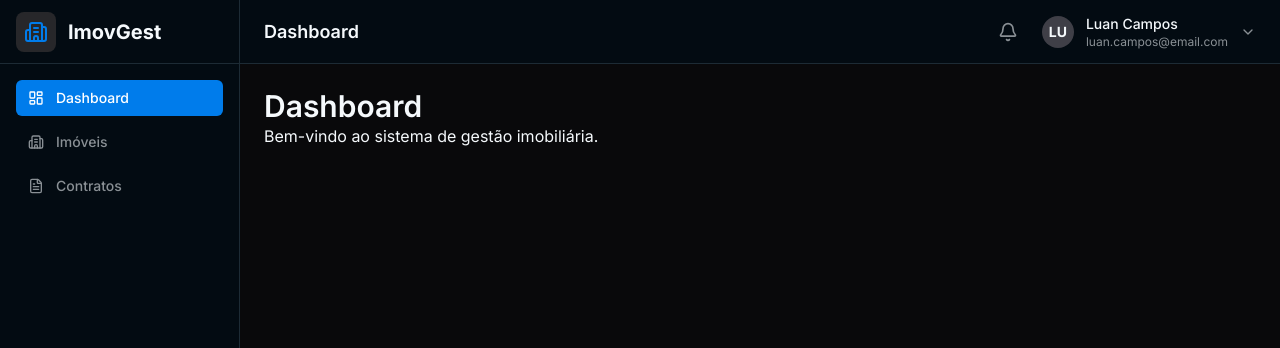
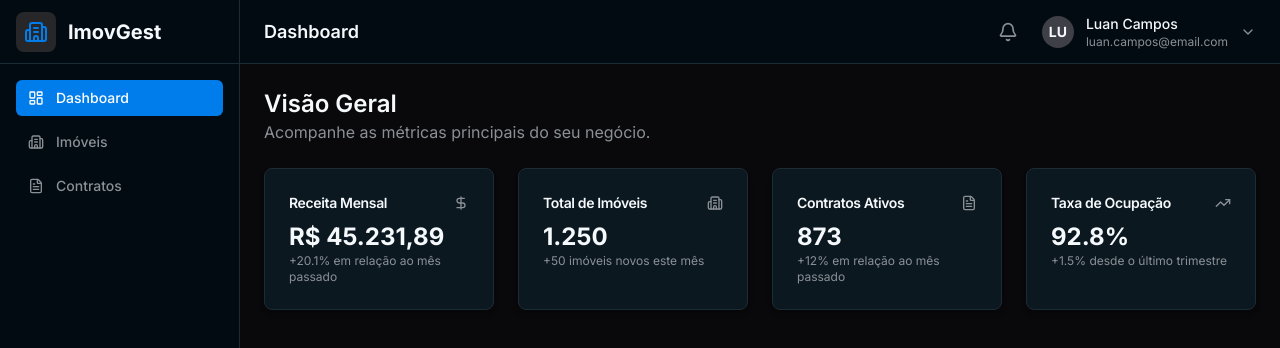
Before and after one commit to luanfcampos/gestao-imobiliaria, a Next.js app: page /dashboard in a window 1280 px wide. Shown: the top 348 px of the page. Built offline with nearby package versions, Linux system fonts and the light colour scheme.

Commit message:
Atualiza a página do Dashboard com novos cartões de métricas e refatora a tabela de imóveis para incluir um layout de cartão, melhorando a apresentação e a usabilidade.

```diff
--- a/src/app/dashboard/page.tsx
+++ b/src/app/dashboard/page.tsx
@@ -1,8 +1,74 @@
+import {
+  Card,
+  CardContent,
+  CardDescription,
+  CardHeader,
+  CardTitle,
+} from "@/components/ui/Card";
+import { DollarSign, Building2, FileText, TrendingUp } from "lucide-react";
+
 export default function DashboardPage() {
   return (
-    <div>
-      <h1 className="text-3xl font-bold">Dashboard</h1>
-      <p>Bem-vindo ao sistema de gestão imobiliária.</p>
+    <div className="space-y-6">
+      <div>
+        <h1 className="text-2xl font-bold">Visão Geral</h1>
+        <p className="text-[var(--color-text-secondary)]">
+          Acompanhe as métricas principais do seu negócio.
+        </p>
+      </div>
+
+      <div className="grid gap-6 md:grid-cols-2 lg:grid-cols-4">
+        <Card>
+          <CardHeader className="flex flex-row items-center justify-between space-y-0 pb-2">
+            <CardTitle className="text-sm font-medium">Receita Mensal</CardTitle>
+            <DollarSign className="h-4 w-4 text-[var(--color-text-secondary)]" />
+          </CardHeader>
+          <CardContent>
+            <div className="text-2xl font-bold">R$ 45.231,89</div>
+            <p className="text-xs text-[var(--color-text-secondary)]">
+              +20.1% em relação ao mês passado
+            </p>
+          </CardContent>
+        </Card>
+        <Card>
+          <CardHeader className="flex flex-row items-center justify-between space-y-0 pb-2">
+            <CardTitle className="text-sm font-medium">Total de Imóveis</CardTitle>
+            <Building2 className="h-4 w-4 text-[var(--color-text-secondary)]" />
+          </CardHeader>
+          <CardContent>
+            <div className="text-2xl font-bold">1.250</div>
+            <p className="text-xs text-[var(--color-text-secondary)]">
+              +50 imóveis novos este mês
+            </p>
+          </CardContent>
+        </Card>
+        <Card>
+          <CardHeader className="flex flex-row items-center justify-between space-y-0 pb-2">
+            <CardTitle className="text-sm font-medium">Contratos Ativos</CardTitle>
+            <FileText className="h-4 w-4 text-[var(--color-text-secondary)]" />
+          </CardHeader>
+          <CardContent>
+            <div className="text-2xl font-bold">873</div>
+            <p className="text-xs text-[var(--color-text-secondary)]">
+              +12% em relação ao mês passado
+            </p>
+          </CardContent>
+        </Card>
+        <Card>
+          <CardHeader className="flex flex-row items-center justify-between space-y-0 pb-2">
+            <CardTitle className="text-sm font-medium">Taxa de Ocupação</CardTitle>
+            <TrendingUp className="h-4 w-4 text-[var(--color-text-secondary)]" />
+          </CardHeader>
+          <CardContent>
+            <div className="text-2xl font-bold">92.8%</div>
+            <p className="text-xs text-[var(--color-text-secondary)]">
+              +1.5% desde o último trimestre
+            </p>
+          </CardContent>
+        </Card>
+      </div>
+
+      {/* Aqui poderia entrar um gráfico ou uma tabela de atividades recentes */}
     </div>
-  )
+  );
 }
--- a/src/components/imoveis/ImovelTable.tsx
+++ b/src/components/imoveis/ImovelTable.tsx
@@ -1,6 +1,6 @@
-"use client"
+"use client";
 
-import * as React from "react"
+import * as React from "react";
 import {
   ColumnDef,
   flexRender,
@@ -10,8 +10,7 @@ import {
   getSortedRowModel,
   useReactTable,
   SortingState,
-} from "@tanstack/react-table"
-
+} from "@tanstack/react-table";
 import {
   Table,
   TableBody,
@@ -19,22 +18,23 @@ import {
   TableHead,
   TableHeader,
   TableRow,
-} from "@/components/ui/Table"
-import { Button } from "@/components/ui/Button"
-import { Input } from "@/components/ui/Input"
-import { ArrowUpDown } from "lucide-react"
+} from "@/components/ui/Table";
+import { Button } from "@/components/ui/Button";
+import { Input } from "@/components/ui/Input";
+import { ArrowUpDown } from "lucide-react";
+import { Card, CardContent, CardHeader, CardTitle, CardDescription, CardFooter } from "@/components/ui/Card";
 
 interface DataTableProps<TData, TValue> {
-  columns: ColumnDef<TData, TValue>[]
-  data: TData[]
+  columns: ColumnDef<TData, TValue>[];
+  data: TData[];
 }
 
 export function ImovelTable<TData, TValue>({
   columns,
   data,
 }: DataTableProps<TData, TValue>) {
-  const [sorting, setSorting] = React.useState<SortingState>([])
-  const [globalFilter, setGlobalFilter] = React.useState("")
+  const [sorting, setSorting] = React.useState<SortingState>([]);
+  const [globalFilter, setGlobalFilter] = React.useState("");
 
   const table = useReactTable({
     data,
@@ -49,34 +49,44 @@ export function ImovelTable<TData, TValue>({
       sorting,
       globalFilter,
     },
-  })
+    initialState: {
+      pagination: {
+        pageSize: 10,
+      },
+    }
+  });
 
   return (
-    <div className="w-full">
-      <div className="flex items-center py-4">
+    <Card>
+      <CardHeader>
+        <CardTitle>Imóveis Cadastrados</CardTitle>
+        <CardDescription>
+          Visualize, filtre e gerencie todos os seus imóveis.
+        </CardDescription>
+        <div className="flex items-center pt-4">
           <Input
-          placeholder="Filtrar todos os campos..."
+            placeholder="Filtrar por qualquer campo..."
             value={globalFilter ?? ""}
             onChange={(event) => setGlobalFilter(String(event.target.value))}
             className="max-w-sm"
           />
         </div>
-      <div className="rounded-lg border border-zinc-700 bg-zinc-800 shadow-lg shadow-black/20">
+      </CardHeader>
+      <CardContent>
+        <div className="rounded-md border border-[var(--color-border)]">
           <Table>
             <TableHeader>
               {table.getHeaderGroups().map((headerGroup) => (
-              <TableRow key={headerGroup.id} className="border-b-zinc-800">
+                <TableRow key={headerGroup.id} className="border-b-[var(--color-border)]">
                   {headerGroup.headers.map((header) => {
                     return (
-                    <TableHead key={header.id} className="text-zinc-400">
-                      {header.isPlaceholder
-                        ? null
-                        : (
+                      <TableHead key={header.id} className="text-[var(--color-text-secondary)]">
+                        {header.isPlaceholder ? null : (
                           <div
                             {...{
                               className: header.column.getCanSort()
-                                ? 'cursor-pointer select-none flex items-center'
-                                : 'flex items-center',
+                                ? "cursor-pointer select-none flex items-center"
+                                : "flex items-center",
                               onClick: header.column.getToggleSortingHandler(),
                             }}
                           >
@@ -91,7 +101,7 @@ export function ImovelTable<TData, TValue>({
                           </div>
                         )}
                       </TableHead>
-                  )
+                    );
                   })}
                 </TableRow>
               ))}
@@ -102,18 +112,24 @@ export function ImovelTable<TData, TValue>({
                   <TableRow
                     key={row.id}
                     data-state={row.getIsSelected() && "selected"}
-                  className="border-b-zinc-800 hover:bg-zinc-700"
+                    className="border-b-[var(--color-border)] hover:bg-[var(--color-surface)]"
                   >
                     {row.getVisibleCells().map((cell) => (
                       <TableCell key={cell.id}>
-                      {flexRender(cell.column.columnDef.cell, cell.getContext())}
+                        {flexRender(
+                          cell.column.columnDef.cell,
+                          cell.getContext()
+                        )}
                       </TableCell>
                     ))}
                   </TableRow>
                 ))
               ) : (
                 <TableRow>
-                <TableCell colSpan={columns.length} className="h-24 text-center">
+                  <TableCell
+                    colSpan={columns.length}
+                    className="h-24 text-center"
+                  >
                     Nenhum resultado encontrado.
                   </TableCell>
                 </TableRow>
@@ -121,8 +137,9 @@ export function ImovelTable<TData, TValue>({
             </TableBody>
           </Table>
         </div>
-      <div className="flex items-center justify-between space-x-2 py-4">
-        <div className="text-sm text-zinc-400">
+      </CardContent>
+      <CardFooter className="flex items-center justify-between space-x-2">
+        <div className="text-sm text-[var(--color-text-secondary)]">
           Página {table.getState().pagination.pageIndex + 1} de{" "}
           {table.getPageCount()} | Total: {table.getFilteredRowModel().rows.length} registros
         </div>
@@ -144,7 +161,7 @@ export function ImovelTable<TData, TValue>({
             Próximo
           </Button>
         </div>
-      </div>
-    </div>
-  )
+      </CardFooter>
+    </Card>
+  );
 }
```
Lines whose indentation alone changed are shown as unchanged.
